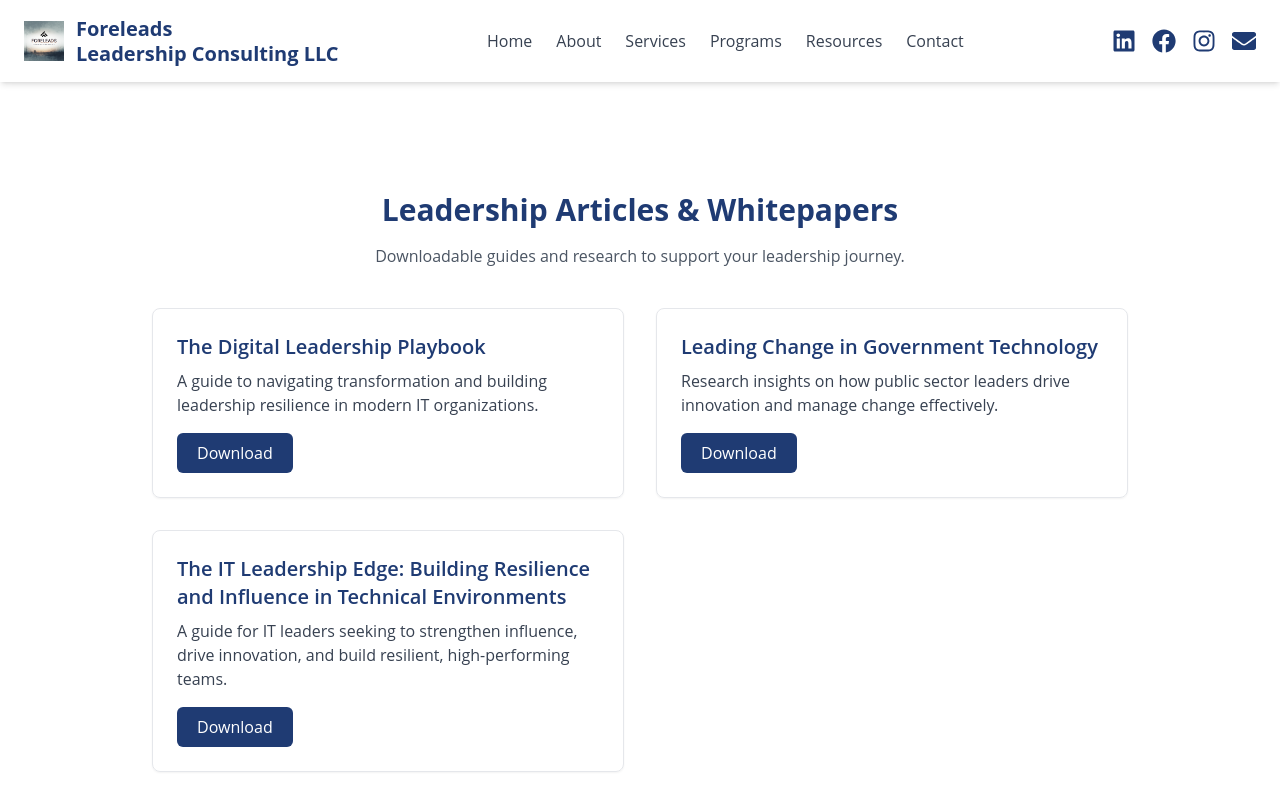
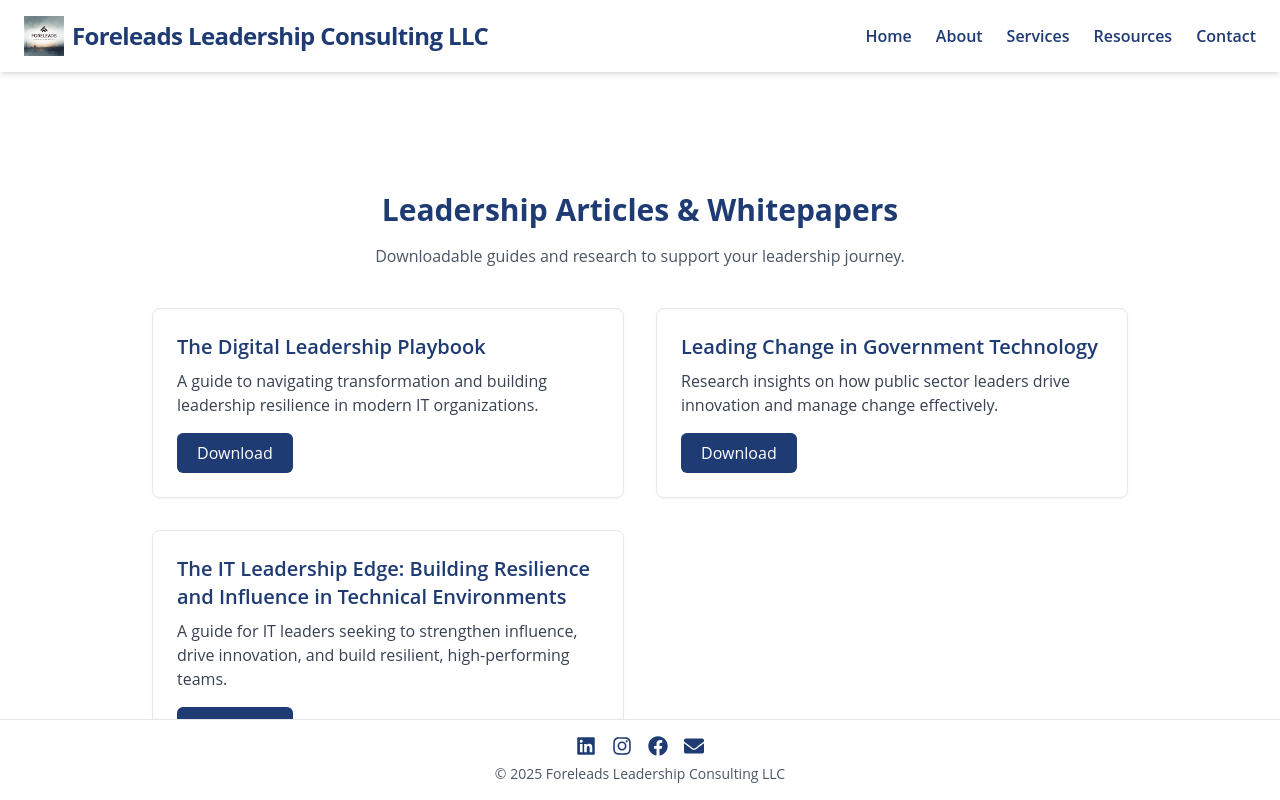
Before and after one commit to foretechleaders/Foreleads-site-final, a React (Vite) app: page /leadership-articles in a window 1280 px wide. Shown: the top 800 px of the page. Built offline with nearby package versions, Linux system fonts and the light colour scheme.

Commit message:
Add files via upload

```diff
--- a/src/components/Footer.jsx
+++ b/src/components/Footer.jsx
@@ -1,50 +1,45 @@
-import React from 'react'
-import { FaLinkedin, FaFacebook, FaInstagram, FaEnvelope } from 'react-icons/fa'
+import React from "react";
+import { FaLinkedin, FaFacebook, FaInstagram, FaEnvelope } from "react-icons/fa";
 
-export default function Footer() {
+const Footer = () => {
   return (
-    <footer className="bg-white text-gray-800 border-t border-gray-200 py-6">
-      <div className="max-w-6xl mx-auto px-6 flex flex-col md:flex-row justify-between items-center">
-        <div className="text-center md:text-left mb-4 md:mb-0">
-          <p className="font-semibold text-navy">
-            © {new Date().getFullYear()} Foreleads Leadership Consulting LLC
-          </p>
-          <p className="text-sm text-gray-600">Empowering Leadership. Enabling Growth.</p>
-        </div>
-
-        <div className="flex space-x-4 text-2xl">
+    <footer className="fixed bottom-0 left-0 w-full bg-white border-t border-gray-200 py-4 z-40">
+      <div className="flex flex-col items-center space-y-2">
+        {/* Social Links */}
+        <div className="flex space-x-4 text-navy text-xl">
           <a
             href="https://www.linkedin.com/company/foreleads-leadership-consulting-llc/"
             target="_blank"
             rel="noopener noreferrer"
-            className="text-navy hover:text-navy/70"
           >
             <FaLinkedin />
+          </a>
+          <a
+            href="https://www.instagram.com/foreleads_leadership/"
+            target="_blank"
+            rel="noopener noreferrer"
+          >
+            <FaInstagram />
           </a>
           <a
             href="https://www.facebook.com/profile.php?id=61582426252186"
             target="_blank"
             rel="noopener noreferrer"
-            className="text-navy hover:text-navy/70"
           >
             <FaFacebook />
           </a>
-          <a
-            href="https://www.instagram.com/foreleads_leadership/"
-            target="_blank"
-            rel="noopener noreferrer"
-            className="text-navy hover:text-navy/70"
-          >
-            <FaInstagram />
-          </a>
-          <a
-            href="mailto:aforeman@foreleadsleadership.com"
-            className="text-navy hover:text-navy/70"
-          >
+          <a href="mailto:aforeman@foreleadsleadership.com">
             <FaEnvelope />
           </a>
         </div>
+
+        {/* Copyright */}
+        <p className="text-gray-600 text-sm">
+          © {new Date().getFullYear()} Foreleads Leadership Consulting LLC
+        </p>
       </div>
     </footer>
-  )
-}
+  );
+};
+
+export default Footer;
--- a/src/components/Header.jsx
+++ b/src/components/Header.jsx
@@ -1,66 +1,98 @@
-import React from 'react'
-import { Link } from 'react-router-dom'
-import { FaLinkedin, FaFacebook, FaInstagram, FaEnvelope } from 'react-icons/fa'
-import logo from '/public/Leadership Consulting LLC.png'
+import React, { useState } from "react";
+import { Link } from "react-router-dom";
+import { FaBars, FaTimes } from "react-icons/fa";
 
-export default function Header() {
+const Header = () => {
+  const [menuOpen, setMenuOpen] = useState(false);
+
   return (
-    <header className="bg-white shadow-md fixed top-0 w-full z-50">
+    <header className="fixed top-0 left-0 w-full bg-white z-50 shadow-md">
       <div className="max-w-7xl mx-auto px-6 py-4 flex justify-between items-center">
-        {/* Logo + Title */}
-        <div className="flex items-center space-x-3">
-          <img src={logo} alt="Foreleads Logo" className="h-10 w-auto" />
-          <Link to="/" className="text-xl font-bold text-navy leading-tight">
-            Foreleads <br />
-            Leadership Consulting LLC
+        {/* Logo / Title */}
+        <div className="flex items-center space-x-2">
+          <img
+            src="/Leadership Consulting LLC.png"
+            alt="Foreleads Leadership Logo"
+            className="h-10 w-auto"
+          />
+          <Link
+            to="/"
+            className="text-2xl font-bold text-navy tracking-tight hover:text-blue-900 transition"
+          >
+            Foreleads Leadership Consulting LLC
           </Link>
         </div>
 
-        {/* Navigation */}
-        <nav className="hidden md:flex space-x-6 text-gray-700 font-medium">
-          <Link to="/" className="hover:text-navy transition">Home</Link>
-          <Link to="/about" className="hover:text-navy transition">About</Link>
-          <Link to="/services" className="hover:text-navy transition">Services</Link>
-          <Link to="/programs" className="hover:text-navy transition">Programs</Link>
-          <Link to="/resources" className="hover:text-navy transition">Resources</Link>
-          <Link to="/contact" className="hover:text-navy transition">Contact</Link>
+        {/* Desktop Nav */}
+        <nav className="hidden md:flex space-x-6 text-navy font-semibold">
+          <Link to="/" className="hover:text-blue-900 transition">
+            Home
+          </Link>
+          <Link to="/about" className="hover:text-blue-900 transition">
+            About
+          </Link>
+          <Link to="/services" className="hover:text-blue-900 transition">
+            Services
+          </Link>
+          <Link to="/resources" className="hover:text-blue-900 transition">
+            Resources
+          </Link>
+          <Link to="/contact" className="hover:text-blue-900 transition">
+            Contact
+          </Link>
         </nav>
 
-        {/* Icons */}
-        <div className="flex space-x-4 text-2xl text-navy">
-          <a
-            href="https://www.linkedin.com/company/foreleads-leadership-consulting-llc/"
-            target="_blank"
-            rel="noopener noreferrer"
-            className="hover:text-navy/70"
+        {/* Mobile Menu Button */}
+        <button
+          className="md:hidden text-navy text-2xl"
+          onClick={() => setMenuOpen(!menuOpen)}
+        >
+          {menuOpen ? <FaTimes /> : <FaBars />}
+        </button>
+      </div>
+
+      {/* Mobile Dropdown */}
+      {menuOpen && (
+        <div className="md:hidden bg-white border-t border-gray-200 text-center py-4">
+          <Link
+            to="/"
+            onClick={() => setMenuOpen(false)}
+            className="block py-2 text-navy font-semibold"
           >
-            <FaLinkedin />
-          </a>
-          <a
-            href="https://www.facebook.com/profile.php?id=61582426252186"
-            target="_blank"
-            rel="noopener noreferrer"
-            className="hover:text-navy/70"
+            Home
+          </Link>
+          <Link
+            to="/about"
+            onClick={() => setMenuOpen(false)}
+            className="block py-2 text-navy font-semibold"
           >
-            <FaFacebook />
-          </a>
-          <a
-            href="https://www.instagram.com/foreleads_leadership/"
-            target="_blank"
-            rel="noopener noreferrer"
-            className="hover:text-navy/70"
+            About
+          </Link>
+          <Link
+            to="/services"
+            onClick={() => setMenuOpen(false)}
+            className="block py-2 text-navy font-semibold"
           >
-            <FaInstagram />
-          </a>
-          <a
-            href="mailto:aforeman@foreleadsleadership.com"
-            className="hover:text-navy/70"
-            title="Email Foreleads Leadership Consulting"
+            Services
+          </Link>
+          <Link
+            to="/resources"
+            onClick={() => setMenuOpen(false)}
+            className="block py-2 text-navy font-semibold"
           >
-            <FaEnvelope />
-          </a>
+            Resources
+          </Link>
+          <Link
+            to="/contact"
+            onClick={() => setMenuOpen(false)}
+            className="block py-2 text-navy font-semibold"
+          >
+            Contact
+          </Link>
         </div>
-      </div>
+      )}
     </header>
-  )
-}
+  );
+};
+
+export default Header;
```
